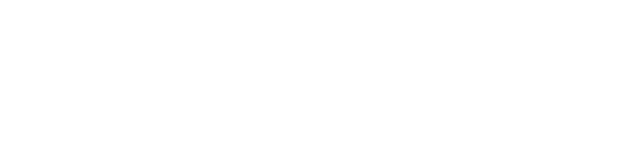
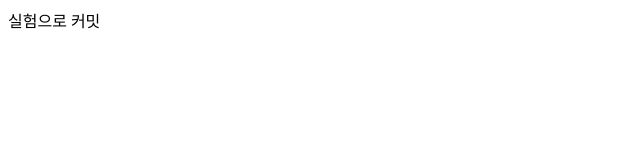
Before and after one commit to choi0203/seed_html, a plain HTML site: page index.html in a window 1280 px wide. Shown: the whole page, without its empty margins (0-640 px from the left). Drawn offline with Linux system fonts and the light colour scheme.

Commit message:
no message

```diff
--- a/index.html
+++ b/index.html
@@ -1,6 +1,6 @@
 <html>
 	<body>
 
-
+	실험으로 커밋
 	</body>
 </html>
```
